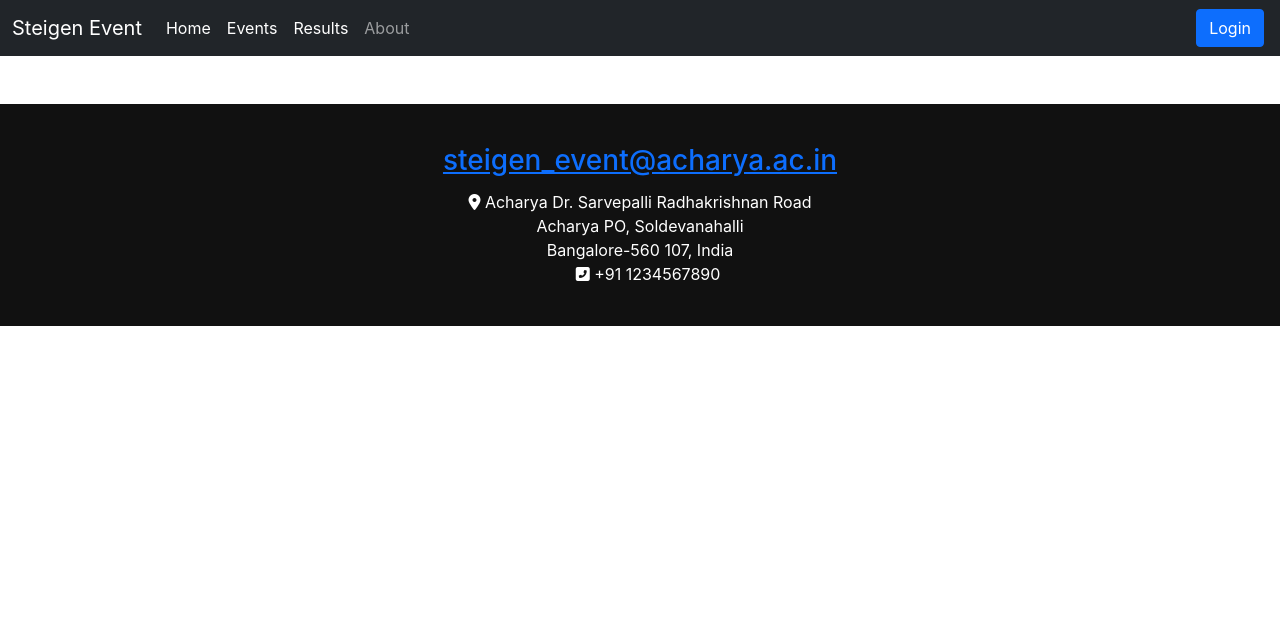
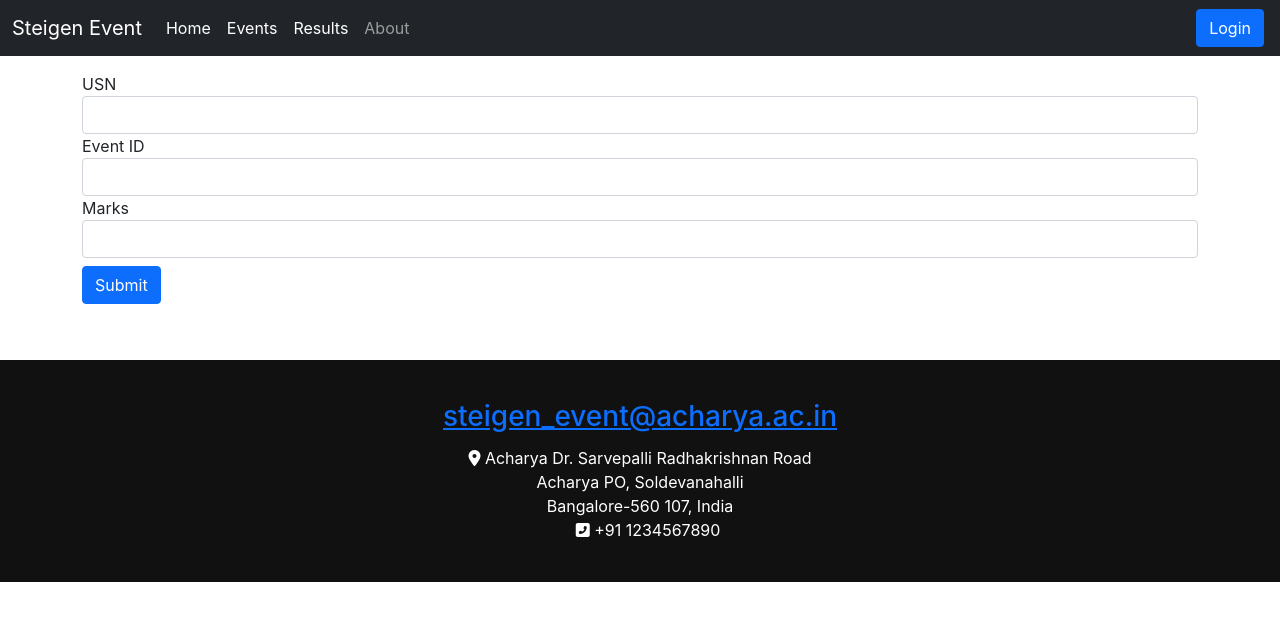
Before and after one commit to Ankuuush/steigen-event, a React (Create React App) app: page /createresult in a window 1280 px wide. Shown: the top 620 px of the page. Built offline with nearby package versions, Linux system fonts and the light colour scheme.

Commit message:
all major functionalitites implemented

```diff
--- a/src/App.js
+++ b/src/App.js
@@ -21,6 +21,7 @@ import Signup from './Components/Signup';
 import LoginState from './context/Login/LoginState';
 import Login from './Components/Login';
 import CreateReport from './Components/CreateReport';
+import CreateResult from './Components/CreateResult';
 
 function App() {
 
@@ -51,6 +52,7 @@ function App() {
                 <Route exact path="/About" element={<About />} />
                 <Route exact path="/role" element={<LoginType />} />
                 <Route exact path="/createreport" element={<CreateReport />} />
+                <Route exact path="/createresult" element={<CreateResult />} />
                 <Route exact path="/signin" element={<Login showAlert={showAlert} />} />
                 <Route exact path="/signup" element={<Signup showAlert={showAlert} />} />
               </Routes>
--- a/src/Components/CreateReport.js
+++ b/src/Components/CreateReport.js
@@ -10,7 +10,6 @@ const CreateReport = () => {
 
     const handleClick=(e)=>{
         e.preventDefault()
-        console.log(reportevnt+" "+text)
         createReport(reportevnt,text)
     }
 
--- /dev/null
+++ b/src/Components/CreateResult.js
@@ -0,0 +1,39 @@
+import React, { useContext, useState } from 'react'
+import resultContext from '../context/Result/ResultContext'
+
+
+const CreateResult = () => {
+    const context = useContext(resultContext)
+    const {createResult}=context
+    const [result, setResult] = useState({USN:"",E_ID:"",Marks:""})
+    const handleClick=(e)=>{
+        e.preventDefault();
+        createResult(result.USN,result.E_ID,result.Marks)
+        // props.showAlert("Added Successfully","success")
+        setResult({USN:"",E_ID:"",Marks:""})
+    }
+
+    const onChange=(e)=>{
+        setResult({...result,[e.target.name]:e.target.value})
+    }
+    return (
+        <form className='container my-3'>
+            <div className="form-group">
+                <label htmlFor="USN">USN</label>
+                <input type="text" onChange={onChange} value={result.USN} name='USN' className="form-control" id="USN" aria-describedby="emailHelp" />
+            </div>
+            <div className="form-group">
+                <label htmlFor="E_ID">Event ID</label>
+                <input type="text" onChange={onChange} value={result.E_ID} name='E_ID' className="form-control" id="E_ID" />
+            </div>
+            <div className="form-group">
+                <label htmlFor="Marks">Marks</label>
+                <input type="text" onChange={onChange} value={result.Marks} name='Marks' className="form-control" id="Marks" />
+            </div>
+
+            <button type="submit" onClick={handleClick} className="btn btn-primary my-2">Submit</button>
+        </form>
+    )
+}
+
+export default CreateResult
--- a/src/Components/PastEvents.js
+++ b/src/Components/PastEvents.js
@@ -8,25 +8,29 @@ const Event = (props) => {
     const { PEvent, text, report, disabled, getSpecificResult } = props;
     let navigate = useNavigate();
     const reportcontext = useContext(reportContext);
-    const { getReport,getReportEvent } = reportcontext
+    const { getReport, getReportEvent } = reportcontext
 
 
     const handleClick = () => {
-
+        if(localStorage.getItem('role') === 'F'&& PEvent.Result==0){
+            navigate('/createresult')
+        }
+        else{
         getSpecificResult(PEvent.E_ID)
-        navigate("/Results")
+        navigate("/Results")}
 
     }
 
 
 
     const handleReportClick = () => {
-    if(localStorage.getItem('role')==='SC' && PEvent.Report===0){
+        if (localStorage.getItem('role') === 'SC' && PEvent.Report === 0) {
             getReportEvent(PEvent.E_ID)
             navigate('/createreport')
-    }else{
+        } else {
             getReport(PEvent.E_ID)
-    navigate("/Report")}
+            navigate("/Report")
+        }
     }
 
     return (
@@ -40,10 +44,12 @@ const handleReportClick = () => {
                     <p className="card-text mx-2">{PEvent.Description} </p>
 
                     <p className="card-text mx-2">Location: {PEvent.Location} &emsp; Date: {Moment(PEvent.Date).format('YYYY-MM-DD')} &emsp;
-                        Time: {PEvent.Time}  <button  type="button" style={{position:"absolute", right:"2em"}} onClick={() => { handleClick(); }} className="btn btn-success" disabled={disabled} >{text}</button>
+                        Time: {PEvent.Time}  {localStorage.getItem('role') === 'F' && disabled ?
+                            <button type="button" style={{ position: "absolute", right: "2em" }} onClick={() => { handleClick(); }} className="btn btn-secondary" >Create Result</button> :
+                            <button type="button" style={{ position: "absolute", right: "2em" }} onClick={() => { handleClick(); }} className="btn btn-success" disabled={disabled} >{text}</button>}
 
-                        {localStorage.getItem('role')==='SC' && PEvent.Report===0 ?<button type="button"  style={{position:"absolute", right:"10em"}}  onClick={handleReportClick}
-                            className="btn btn-success">Create Report</button>: <button type="button" style={{position:"absolute", right:"10em"}}  onClick={handleReportClick}
+                        {localStorage.getItem('role') === 'SC' && PEvent.Report === 0 ? <button type="button" style={{ position: "absolute", right: "10em" }} onClick={handleReportClick}
+                            className="btn btn-secondary">Create Report</button> : <button type="button" disabled={PEvent.Report === 0} style={{ position: "absolute", right: "10em" }} onClick={handleReportClick}
                                 className="btn btn-success">{report}</button>}</p>
                 </div>
             </div>
@@ -53,20 +59,20 @@ const handleReportClick = () => {
 
 const PastEvents = (props) => {
 
-    const {results, events, getSpecificResult} = props;
+    const { results, events, getSpecificResult } = props;
 
     let EventsArr = [];
 
-    for(let pastEvt = 0; pastEvt < events.length; ++pastEvt) {
+    for (let pastEvt = 0; pastEvt < events.length; ++pastEvt) {
         let check = false;
-        for(let result = 0; result < results.length; ++result) {
-            if(events[pastEvt].E_ID === results[result].E_ID) {
-                EventsArr.push(<Event  text="View Result"   report="View Report" key={events[pastEvt].E_ID} PEvent={events[pastEvt]} disabled={false} getSpecificResult={getSpecificResult} />);
+        for (let result = 0; result < results.length; ++result) {
+            if (events[pastEvt].E_ID === results[result].E_ID) {
+                EventsArr.push(<Event text="View Result" report="View Report" key={events[pastEvt].E_ID} PEvent={events[pastEvt]} disabled={false} getSpecificResult={getSpecificResult} />);
                 check = true;
                 break;
             }
         }
-        if(!check) EventsArr.push(<Event  text="View Result"   report="View Report" key={events[pastEvt].E_ID} PEvent={events[pastEvt]} disabled={true} getSpecificResult={getSpecificResult}/>);
+        if (!check) EventsArr.push(<Event text="View Result" report="View Report" key={events[pastEvt].E_ID} PEvent={events[pastEvt]} disabled={true} getSpecificResult={getSpecificResult} />);
     }
 
     return (
--- a/src/context/Result/ResultState.js
+++ b/src/context/Result/ResultState.js
@@ -33,8 +33,21 @@ const ResultState = (props) => {
 
     }
 
+    const createResult=async (USN,E_ID,Marks) =>  {
+        const response = await fetch(`${host}/api/result/createresult`, {
+          method: 'POST',
+          headers: {
+            'Content-Type': 'application/json',
+            "auth-token": localStorage.getItem("token")
+          },
+          body: JSON.stringify({USN,E_ID,Marks})
+        });
+        const json= await response.json();
+        console.log(json)
+      }
+
     return (
-        <resultContext.Provider value={{results,getSpecificResult,getresults}}>
+        <resultContext.Provider value={{results,getSpecificResult,getresults,createResult}}>
             {props.children}
         </resultContext.Provider>
 
```
Also changed, not shown: 1 other file (tests, documents, lock files or other folders). Lines whose indentation alone changed are shown as unchanged.
